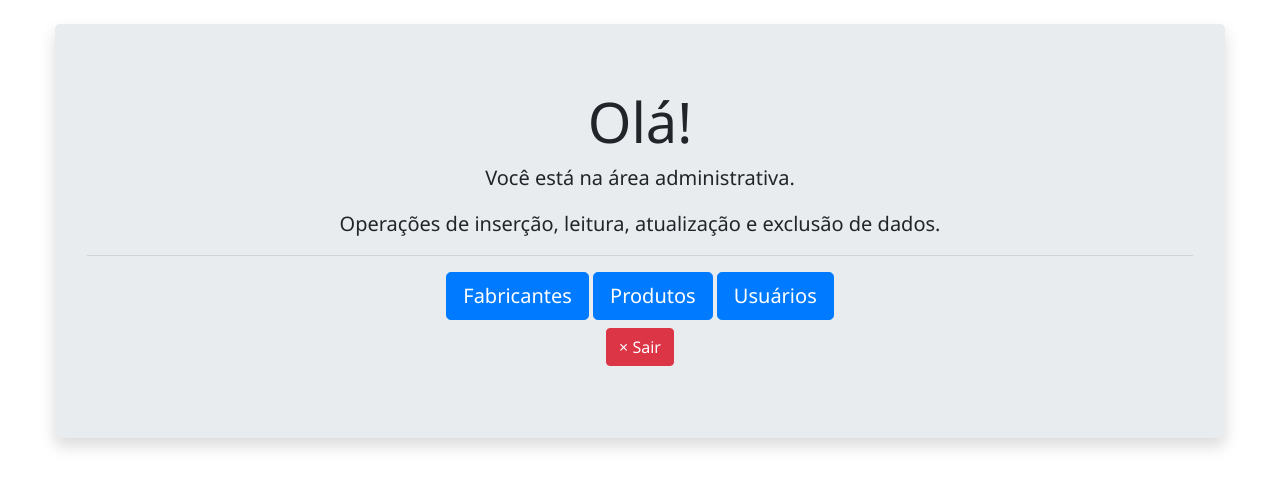
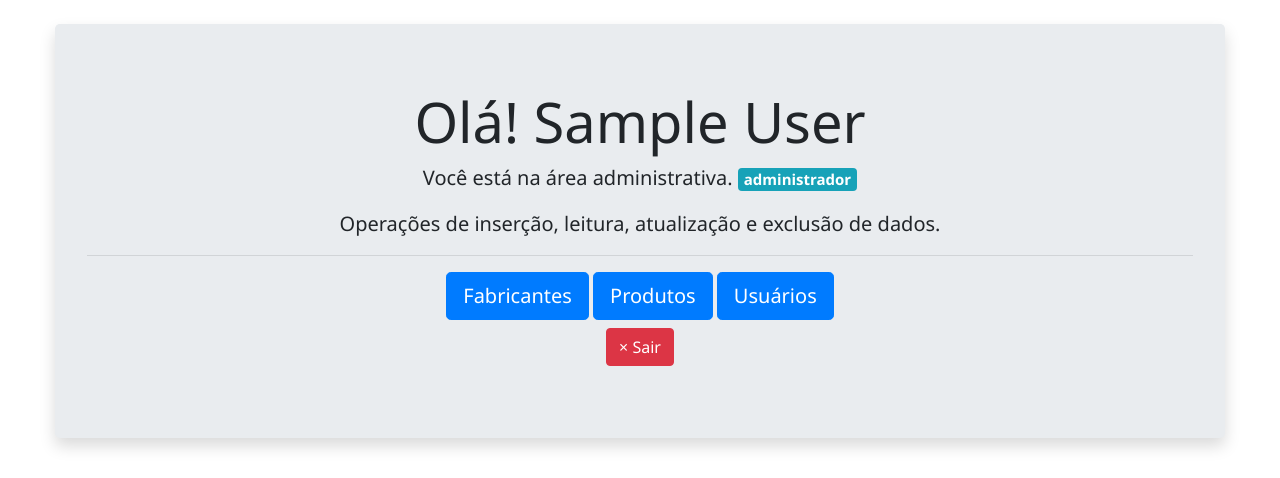
Before and after one commit to alfabar/fullstack-loginsenha, a PHP site: page /admin/index.php in a window 1280 px wide. Shown: the top 478 px of the page. Run offline with PHP 8.4, Linux system fonts and the light colour scheme; the visitor is signed in with stand-in values (Sample User, id 1).

Commit message:
atualizado

```diff
--- a/admin/index.php
+++ b/admin/index.php
@@ -22,8 +22,8 @@ $sessão->logout();
 <div class="container">
 
     <article class="jumbotron my-4 shadow text-center">
-        <h1 class="display-4">Olá!</h1>
-        <p class="lead">Você está na área administrativa.</p>
+        <h1 class="display-4">Olá! <?=$_SESSION['nome']?></h1>
+        <p class="lead">Você está na área administrativa. <span class="badge badge-info"> <?=$_SESSION['tipo']?></span></p>
         <p class="lead">Operações de <b>inserção</b>, <b>leitura</b>, <b>atualização</b> e <b>exclusão</b> de dados.</p>
         <hr>
 
```
Also changed, not shown: index.php (+12 -5 lines).
